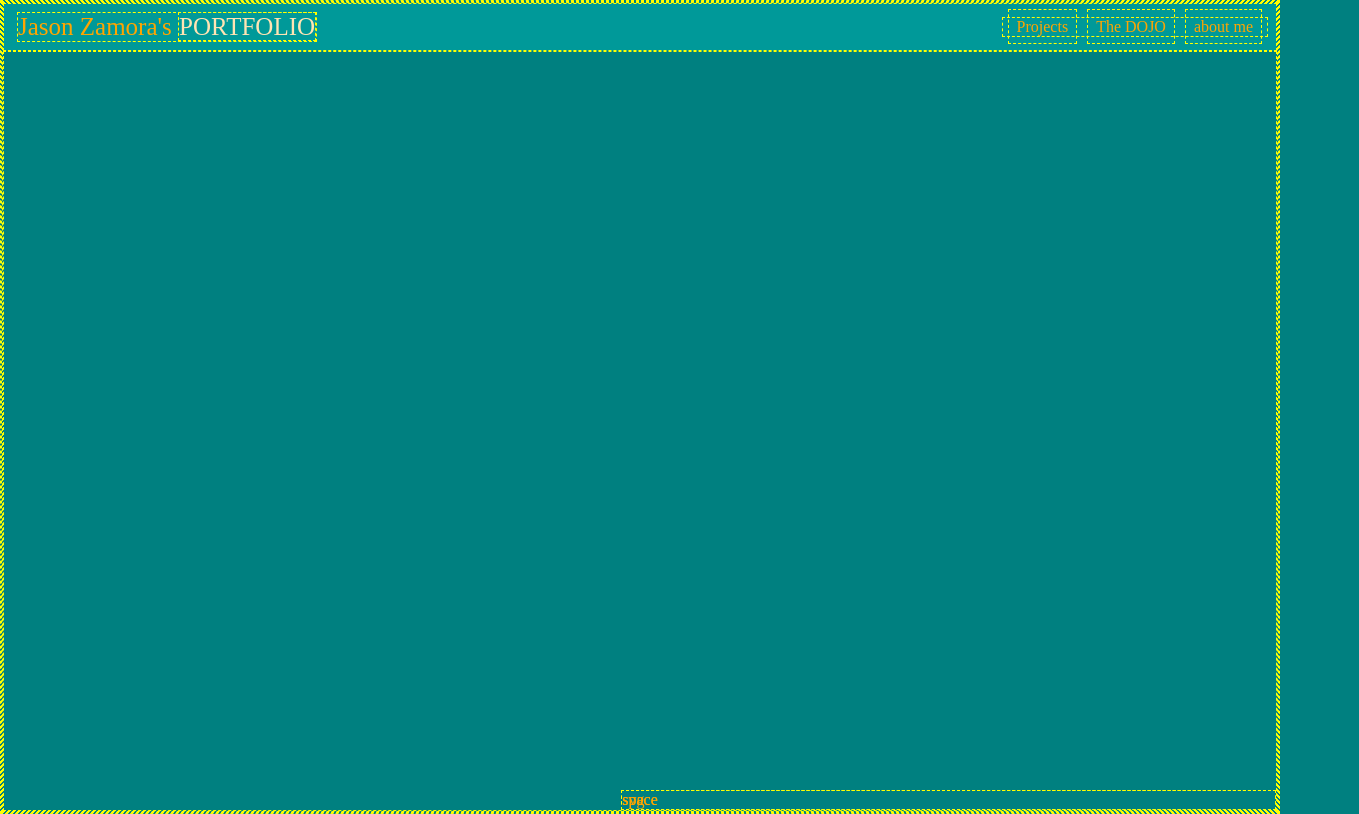
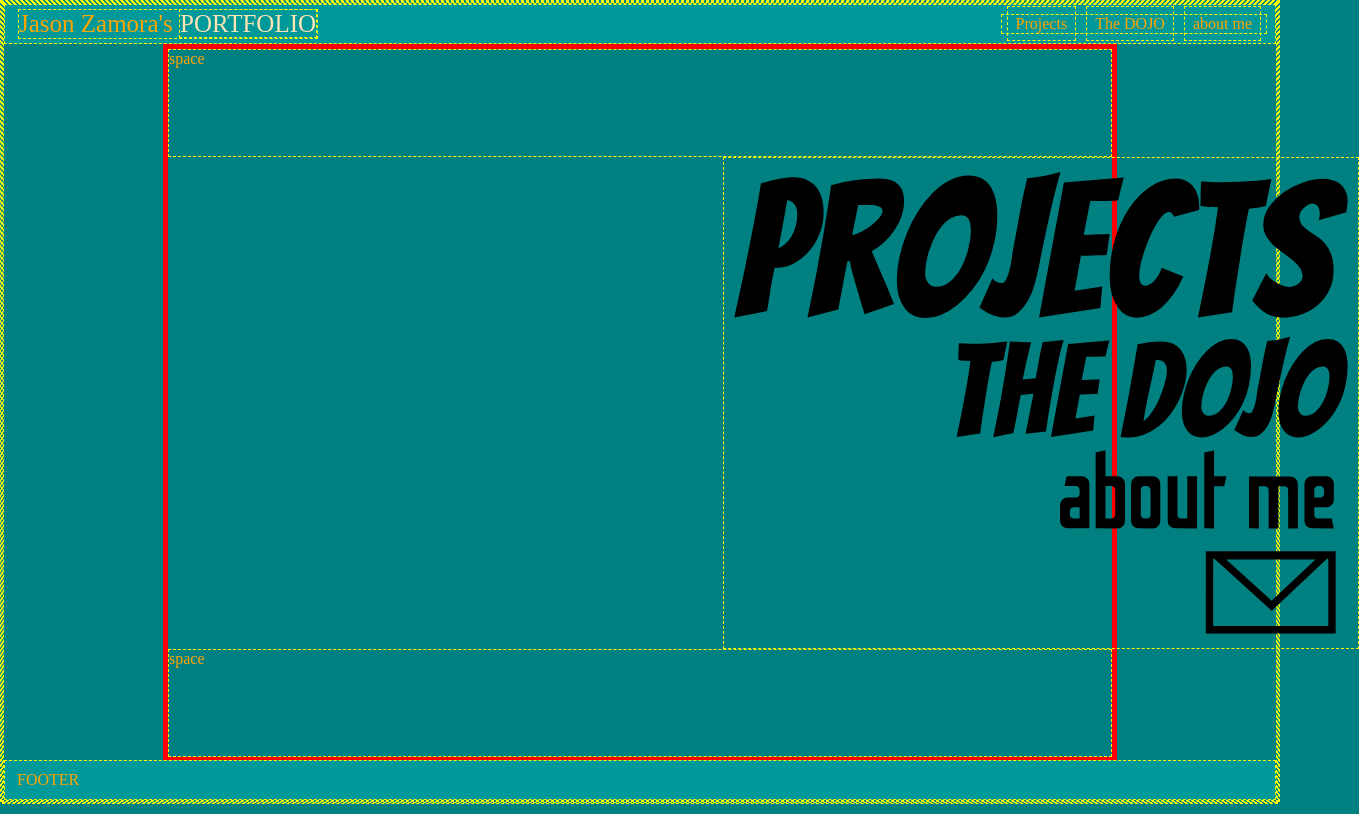
Before and after one commit to GSdaBlessedFist/Portfolio_version2, a React (Create React App) app: page / in a window 1280 px wide. Shown: the whole page, 1359 px wide, since content can reach past the window. Built offline with nearby package versions, Linux system fonts and the light colour scheme.

Commit message:
1)reworked grid > PrimeGrid configuration working...2)homePageMenu now visible and positioned...NEXT:: change fill of menu items dependent on hover

```diff
--- a/src/App.js
+++ b/src/App.js
@@ -1,14 +1,30 @@
-import "./app.scss";
-import HomePageMenu from "./components/HomePageMenu";
+import {
+  BrowserRouter,
+  Routes,
+  Route,
+} from "react-router-dom";
+import PrimeGrid from "./components/PrimeGrid";
+
+import HomePage from "./routes/HomePage";
+import ProjectsPage from "./routes/ProjectsPage";
+import TheDojoPage from "./routes/TheDojoPage";
+import AboutMePage from "./routes/AboutMePage";
 
 function App() {
   return (
-    <div className={"homePageGrid"}>
-      <div className={"homePageGrid-space"}>space</div>
-      <div className={"homePageGrid-menu"}>svg     </div>
-      <div className={"homePageGrid-space"}>space</div>
+    <BrowserRouter>
+      <PrimeGrid>
 
-    </div>
+        <Routes>
+          <Route path="/" element={<HomePage/>}/>
+          <Route path="projects" element={<ProjectsPage />}/>
+          <Route path="the-dojo" element={<TheDojoPage />}/>
+          <Route path="about-me" element={<AboutMePage />}/>
+        </Routes>
+
+      </PrimeGrid>
+    </BrowserRouter>
+
   );
 }
 
--- a/src/app.scss
+++ /dev/null
@@ -1,20 +0,0 @@
-.homePageGrid{
-	display: grid;
-	width: 100%;
-	height: 95vh;
-	grid-template-rows: 1fr 490px 1fr;
-	grid-template-areas: "space"
-						 "menu"
-						 "space";
-	&-space{
-		grid-area: space;
-		display: block;
-		width: 100%;
-		border: 1px dashed yellow;
-	}
-	&-menu{
-		grid-area: menu;
-		display: block;
-	}
-	overflow: hidden;
-}
--- /dev/null
+++ b/src/components/FooterBar.js
@@ -0,0 +1,11 @@
+import "./footerBar.scss";
+import gsap from "gsap";
+
+export default function FooterBar(){
+
+	return (<>
+		<nav className="footerBar">
+			FOOTER
+		</nav>
+	</>)
+}
--- a/src/components/HomePageMenu.js
+++ b/src/components/HomePageMenu.js
@@ -1,7 +1,9 @@
 import * as React from "react"
+import "../routes/homePage.scss"
 
 const HomePageMenu = (props) => (
   <svg
+    id={"homePageMenu"}
     width={635.92}
     height={491.33}
     viewBox="0 0 168.25 130"
--- /dev/null
+++ b/src/components/PrimeGrid.js
@@ -0,0 +1,14 @@
+import "./primeGrid.scss"
+import HeaderBar from './HeaderBar';
+import FooterBar from "./FooterBar";
+
+export default function PrimeGrid({children}){
+
+    return (<>
+        <div className="primeGrid">
+            <HeaderBar/>
+            {children}
+            <FooterBar/>
+        </div>
+    </>)
+}
--- /dev/null
+++ b/src/components/footerBar.scss
@@ -0,0 +1,14 @@
+@import "../global.scss";
+.footerBar{
+	grid-area: footer-nav;
+	display: block;
+	position: sticky;
+	bottom:0;
+	width: clamp(800px,100%,100%);
+	display: flex;
+	padding: .75rem;
+	justify-content: space-between;
+	align-items:center;
+	// border-bottom: 1px solid yellow;
+	background: $bgLight;
+}
--- a/src/components/headerBar.scss
+++ b/src/components/headerBar.scss
@@ -1,6 +1,7 @@
 @import "../global.scss";
 .headerBar{
-	width: clamp(800px,100%,100%);
+	grid-area: header-nav;
+	width: 100%;
 	display: flex;
 	padding: .5rem;
 	justify-content: space-between;
--- /dev/null
+++ b/src/components/primeGrid.scss
@@ -0,0 +1,9 @@
+.primeGrid{
+	display: grid;
+	width: 100%;
+	height: 100vh;
+	grid-template-rows: 40px auto 40px;
+	grid-template-areas: "header-nav"
+						 "main-content"
+						 "footer-nav";
+}
--- a/src/global.scss
+++ b/src/global.scss
@@ -18,4 +18,5 @@ body{
 	color: orange;
 	background: $bg;
 	overflow: hidden;
+	height:100vh;
 }
--- a/src/index.js
+++ b/src/index.js
@@ -1,28 +1,10 @@
 import React from 'react';
 import ReactDOM from 'react-dom';
-import {
-  BrowserRouter,
-  Routes,
-  Route,
-} from "react-router-dom";
 import "./global.scss";
-import HeaderBar from './components/HeaderBar';
-import ProjectsPage from "./routes/ProjectsPage";
-import TheDojoPage from "./routes/TheDojoPage";
-import AboutMePage from "./routes/AboutMePage";
 
 import App from './App';
 
 ReactDOM.render(
-  <BrowserRouter>
-    <HeaderBar />
-    <Routes>
-      <Route path="/" element={<App />}/>
-      <Route path="projects" element={<ProjectsPage />}/>
-      <Route path="the-dojo" element={<TheDojoPage />}/>
-      <Route path="about-me" element={<AboutMePage />}/>
-    </Routes>
-
-  </BrowserRouter>,
+  <App/>,
   document.getElementById('root')
 );
--- /dev/null
+++ b/src/routes/HomePage.js
@@ -0,0 +1,13 @@
+import "./homePage.scss";
+import HomePageMenu from "../components/HomePageMenu";
+
+export default function HomePage(){
+
+	return (
+		<div className="homePageGrid">
+			<div className="space">space</div>
+			<HomePageMenu/>
+			<div className="space">space</div>
+		</div>
+	)
+}
--- /dev/null
+++ b/src/routes/homePage.scss
@@ -0,0 +1,16 @@
+.homePageGrid{
+	grid-area: main-content;
+
+	display: grid;
+	margin: 0px auto;
+	width: clamp(800px,75%,1200px);
+	grid-template-rows: 1fr auto 1fr;
+	grid-template-areas: "space"
+						 "menu"
+						 "space";
+	border: 5px solid red;
+}
+#homePageMenu{
+	position: relative;
+	right: -555px;
+}
```
